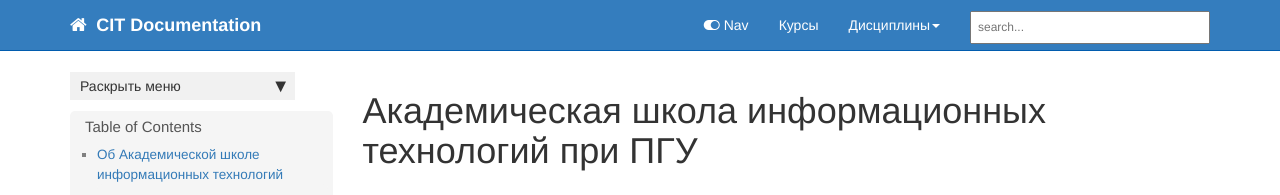
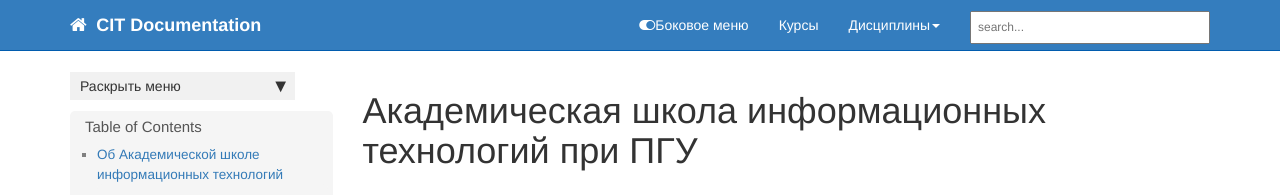
Before and after one commit to citDocs/citDocs.github.io, a Jekyll site: the page built from index.md, in a window 1280 px wide. Shown: the top 195 px of the page. Built offline with Jekyll 4.4.1, drawn with Linux system fonts in a browser that asks for light colours; nearby versions of some CDN libraries; comment, search, counter and statistics services are not loaded.

Commit message:
Замена "Nav" на "Боковое меню" 1.0

```diff
--- a/_includes/topnav.html
+++ b/_includes/topnav.html
@@ -13,7 +13,7 @@
         <div class="collapse navbar-collapse" id="bs-example-navbar-collapse-1">
             <ul class="nav navbar-nav navbar-right">
                 <!-- toggle sidebar button -->
-                <li><a id="tg-sb-link" href="#"><i id="tg-sb-icon" class="fa fa-toggle-on"></i> Nav</a></li>
+                <li><a id="tg-sb-link" href="#"><i id="tg-sb-icon" class="fa fa-toggle-on"></i>Боковое меню</a></li>
                 <!-- entries without drop-downs appear here -->
 
 {% assign topnav = site.data[page.topnav] %}
```
